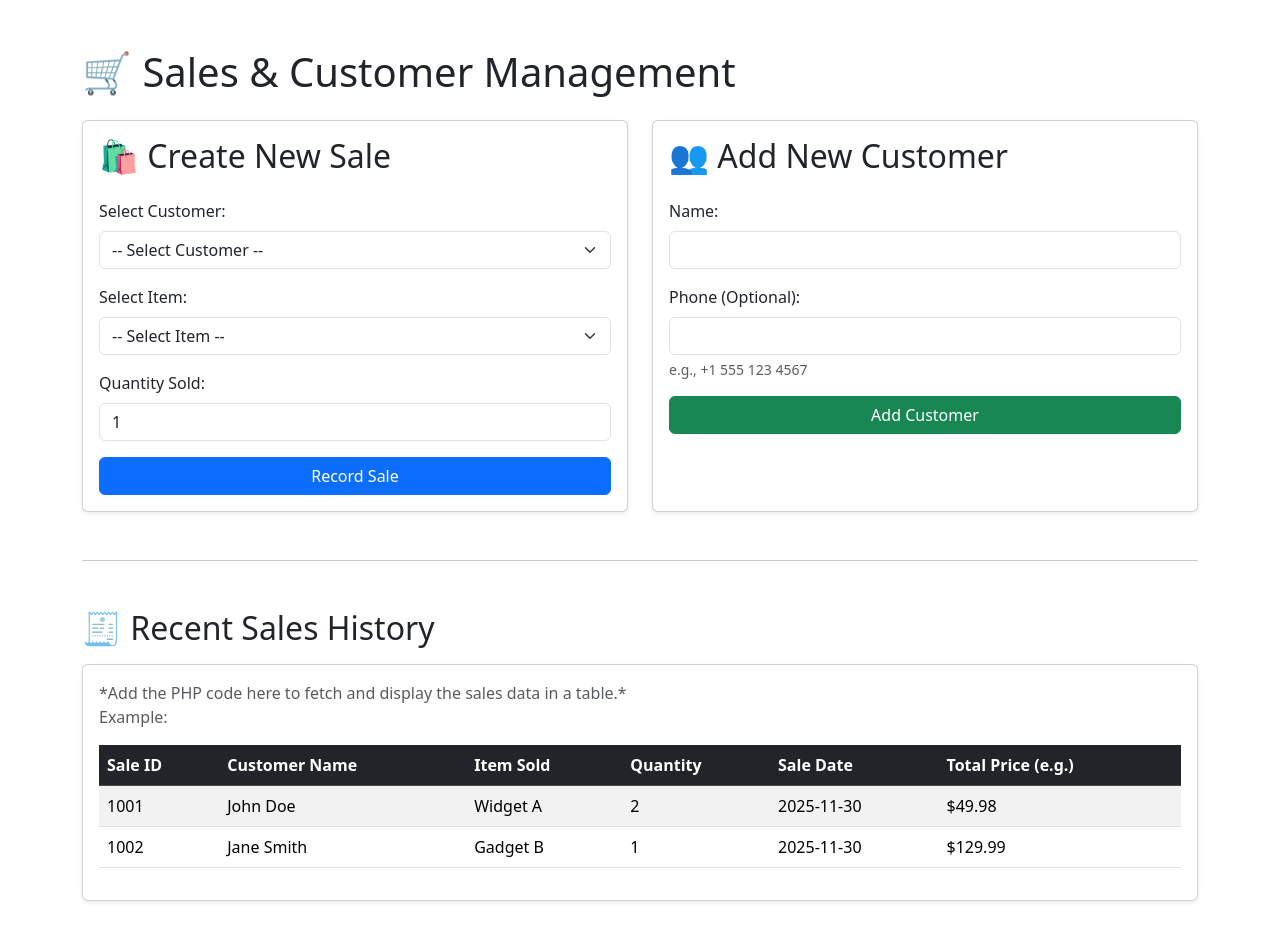
After one commit to johncarlo03/Mini-ERP-System, a PHP site: page /user/staff/fksales.php in a window 1280 px wide. The commit adds this page. Run offline with PHP 8.4, Linux system fonts and the light colour scheme; data that the repository does not hold is empty.

Commit message:
folder changes + sales

```diff
--- /dev/null
+++ b/backend/sell.php
@@ -0,0 +1,86 @@
+<?php
+require '../../db.php';
+
+$message = '';
+
+
+        $customer_sql = "SELECT id, name FROM customers ORDER BY name ASC";
+        $customers = $conn->query($customer_sql)->fetchAll();
+
+        $inventory_sql = "SELECT id, item_name, qty FROM inventory ORDER BY item_name ASC";
+        $items = $conn->query($inventory_sql)->fetchAll();
+
+if($_SERVER["REQUEST_METHOD"] == "POST" && ($_POST['action'] ?? '') == 'add_customer'){
+    $name = trim($_POST['customer_name']);
+    $phone = trim($_POST['customer_phone']);
+    //  $user_id = $_SESSION['id'];
+
+    if(!empty($name)){
+        try{
+            $sql = "INSERT INTO customers (name, phone) VALUES (?, ?)";
+            $stmt = $conn->prepare($sql);
+            $stmt->execute([$name, $phone]);
+
+            header("Location: sales.php?success=1");
+            exit();
+
+            // $log_sql = "INSERT INTO audit_logs (user_id, action, date_time) VALUES (?, ?, NOW())";
+            // $log_stmt = $conn->prepare($log_sql);
+            // $log_stmt->execute([$user_id, "customer_added"]);
+        } catch (PDOException $e) {
+            $message = '<div style="color: red;">Database Error: ' . $e->getMessage() . '</div>';
+        }
+    }
+}
+
+    if($_SERVER["REQUEST_METHOD"] == "POST" && ($_POST['action'] ?? '') == 'create_sale'){
+        $customer_id = $_POST['customer_id'];
+        $item_id = $_POST['item_id'];
+        $sold_qty = $_POST['qty'];
+        //  $user_id = $_SESSION['id'];
+
+        if ($customer_id < 0 || $item_id < 0 || $sold_qty <= 0){
+            $message = '<div style="color: red;">Error: Please select a customer, item, and enter a valid quantity.</div>';
+        } else {
+            $conn->beginTransaction();
+
+            $stock_check_sql = "SELECT qty, item_name FROM inventory WHERE id = ?";
+            $stock_stmt = $conn->prepare($stock_check_sql);
+            $stock_stmt->execute([$item_id]);
+            $item_data = $stock_stmt->fetch();
+
+            if(!$item_data || $item_data['qty'] < $sold_qty){
+                $conn->rollback();
+                $message = '<div style="color: red;">Error: Insufficient stock for ' . htmlspecialchars($item_data['item_name'] ?? 'item') . '. Only ' . ($item_data['qty'] ?? 0) . ' available.</div>';
+            } else {
+                $sale_sql = "INSERT INTO sales (customer_id, item_id, qty, date_created) VALUES (?, ?, ?, NOW())";
+                $sale_stmt = $conn->prepare($sale_sql);
+                $sale_stmt->execute([$customer_id, $item_id, $sold_qty]);
+
+                $update_sql = "UPDATE inventory SET qty = qty - ? WHERE id = ?";
+                $update_stmt = $conn->prepare($update_sql);
+                $update_stmt->execute([$sold_qty, $item_id]);
+
+                $conn->commit();
+                $inventory_sql = "SELECT id, item_name, qty FROM inventory ORDER BY item_name ASC";
+                $items = $conn->query($inventory_sql)->fetchAll();
+                $message = '<div style="color: green;">Sale recorded successfully! Inventory updated.</div>';
+                // $log_sql = "INSERT INTO audit_logs (user_id, action, date_time) VALUES (?, ?, NOW())";
+                // $log_stmt = $conn->prepare($log_sql);
+                // $log_stmt->execute([$user_id, "Sale" . $item_data['item_name']]);
+            }
+
+
+        }
+    }
+
+    $recent_sql = "SELECT s.id AS sale_id, c.name AS customer_name, i.item_name, s.qty AS quantity_sold, s.date_created
+                   FROM sales s
+                   JOIN customers c ON s.customer_id = c.id
+                   JOIN inventory i ON s.item_id = i.id
+                   ORDER BY s.date_created DESC
+                   LIMIT 10";
+
+    $sales_history = $conn->query($recent_sql)->fetchAll();
+
+?>
--- a/user/admin/admin.php
+++ b/user/admin/admin.php
@@ -19,7 +19,7 @@ if (!isset($_SESSION['id'])) {
     <a href="staff_creation.php">Staffs</a>
     <a href="inventory_management.php">Inventory Management</a>
 
-    <form action="../../api/logout.php" method="POST">
+    <form action="../../backend/logout.php" method="POST">
         <button type="submit">Logout</button>
     </form>
 
--- a/user/admin/inventory_management.php
+++ b/user/admin/inventory_management.php
@@ -1,6 +1,6 @@
 <?php
 
-include "../../api/inventory.php";
+include "../../backend/inventory.php";
 
 ?>
 
@@ -40,7 +40,7 @@ include "../../api/inventory.php";
                 <button type="submit">Add Item to Stock</button>
             </form>
 
-            <form action="../../api/delete_item.php" method="POST">
+            <form action="../../backend/delete_item.php" method="POST">
                 <input type="hidden" id="delete_product_id" name="delete_id">
                 <button type="submit"  id="deleteBtn" disabled>Delete</button>
                 </form>
@@ -84,7 +84,7 @@ include "../../api/inventory.php";
                                 )">
                                     Edit
                                 </button>
-                                 <form action="../../api/delete_item.php" method="POST">
+                                 <form action="../../backend/delete_item.php" method="POST">
                                     <input type="hidden" value="<?php echo htmlspecialchars($item['id']); ?>"name="delete_id">
                                     <button type="submit">Delete</button>
                                 </form>
--- a/user/admin/staff_creation.php
+++ b/user/admin/staff_creation.php
@@ -1,5 +1,5 @@
 <?php
-include "../../api/create_staff.php";
+include "../../backend/create_staff.php";
 ?>
 
 <!DOCTYPE html>
--- /dev/null
+++ b/user/staff/fksales.php
@@ -0,0 +1,147 @@
+<?php
+include "../../backend/sell.php";
+// NOTE: I am assuming the variables $message, $customers, $items, and $sales are defined and populated in '../../backend/sell.php'
+?>
+<!DOCTYPE html>
+<html lang="en">
+<head>
+    <meta charset="UTF-8">
+    <meta name="viewport" content="width=device-width, initial-scale=1.0">
+    <title>Mini ERP - Sales & CRM</title>
+    <link href="https://cdn.jsdelivr.net/npm/bootstrap@5.3.3/dist/css/bootstrap.min.css" rel="stylesheet" integrity="sha384-QWTKZyjpPEjISv5WaRU9OFeRpok6YctnYmDr5pNlyT2bRjXh0JMhjY6hW+ALEwIH" crossorigin="anonymous">
+</head>
+<body>
+    <div class="container my-5">
+        <h1 class="mb-4"><i class="bi bi-cart"></i> 🛒 Sales & Customer Management</h1>
+
+        <?php if (!empty($message)): ?>
+            <div class="alert alert-info alert-dismissible fade show" role="alert">
+                <?php echo $message; ?>
+                <button type="button" class="btn-close" data-bs-dismiss="alert" aria-label="Close"></button>
+            </div>
+        <?php endif; ?>
+
+        <div class="row g-4 mb-5">
+            <div class="col-md-6">
+                <div class="card shadow-sm h-100">
+                    <div class="card-body">
+                        <h2 class="card-title mb-4">🛍️ Create New Sale</h2>
+
+                        <form method="POST" action="sales.php">
+                            <input type="hidden" name="action" value="create_sale">
+
+                            <div class="mb-3">
+                                <label for="customer_id" class="form-label">Select Customer:</label>
+                                <select id="customer_id" name="customer_id" class="form-select" required>
+                                    <option value="">-- Select Customer --</option>
+                                    <?php foreach ($customers as $customer): ?>
+                                        <option value="<?php echo htmlspecialchars($customer['id']); ?>">
+                                            <?php echo htmlspecialchars($customer['name']); ?>
+                                        </option>
+                                    <?php endforeach; ?>
+                                </select>
+                            </div>
+
+                            <div class="mb-3">
+                                <label for="item_id" class="form-label">Select Item:</label>
+                                <select id="item_id" name="item_id" class="form-select" required>
+                                    <option value="">-- Select Item --</option>
+                                    <?php foreach ($items as $item):
+                                        $stock_info = isset($item['qty']) ? " (Stock: " . htmlspecialchars($item['qty']) . ")" : "";
+                                    ?>
+                                        <option value="<?php echo htmlspecialchars($item['id']); ?>">
+                                            <?php echo htmlspecialchars($item['item_name']) . $stock_info; ?>
+                                        </option>
+                                    <?php endforeach; ?>
+                                </select>
+                            </div>
+
+                            <div class="mb-3">
+                                <label for="qty" class="form-label">Quantity Sold:</label>
+                                <input type="number" id="qty" name="qty" class="form-control" required min="1" value="1">
+                            </div>
+
+                            <button type="submit" class="btn btn-primary w-100">Record Sale</button>
+                        </form>
+                    </div>
+                </div>
+            </div>
+
+            <div class="col-md-6">
+                <div class="card shadow-sm h-100">
+                    <div class="card-body">
+                        <h2 class="card-title mb-4">👥 Add New Customer</h2>
+
+                        <form method="POST" action="sales.php">
+                            <input type="hidden" name="action" value="add_customer">
+
+                            <div class="mb-3">
+                                <label for="customer_name" class="form-label">Name:</label>
+                                <input type="text" id="customer_name" name="customer_name" class="form-control" required>
+                            </div>
+
+                            <div class="mb-3">
+                                <label for="customer_phone" class="form-label">Phone (Optional):</label>
+                                <input type="text" id="customer_phone" name="customer_phone" class="form-control">
+                                <div class="form-text">e.g., +1 555 123 4567</div>
+                            </div>
+
+                            <button type="submit" class="btn btn-success w-100">Add Customer</button>
+                        </form>
+                    </div>
+                </div>
+            </div>
+        </div>
+
+        <hr>
+
+        <div class="mt-5">
+            <h2 class="mb-3">🧾 Recent Sales History</h2>
+
+            <div class="card shadow-sm">
+                <div class="card-body">
+                    <p class="text-muted">
+                        *Add the PHP code here to fetch and display the sales data in a table.*
+                        <br>
+                        Example:
+                    </p>
+                    <div class="table-responsive">
+                        <table class="table table-striped table-hover">
+                            <thead class="table-dark">
+                                <tr>
+                                    <th>Sale ID</th>
+                                    <th>Customer Name</th>
+                                    <th>Item Sold</th>
+                                    <th>Quantity</th>
+                                    <th>Sale Date</th>
+                                    <th>Total Price (e.g.)</th>
+                                </tr>
+                            </thead>
+                            <tbody>
+                                <tr>
+                                    <td>1001</td>
+                                    <td>John Doe</td>
+                                    <td>Widget A</td>
+                                    <td>2</td>
+                                    <td>2025-11-30</td>
+                                    <td>$49.98</td>
+                                </tr>
+                                <tr>
+                                    <td>1002</td>
+                                    <td>Jane Smith</td>
+                                    <td>Gadget B</td>
+                                    <td>1</td>
+                                    <td>2025-11-30</td>
+                                    <td>$129.99</td>
+                                </tr>
+                                </tbody>
+                        </table>
+                    </div>
+                </div>
+            </div>
+        </div>
+    </div>
+
+    <script src="https://cdn.jsdelivr.net/npm/bootstrap@5.3.3/dist/js/bootstrap.bundle.min.js" integrity="sha384-YvpcrYf0tY3lHB60NNkmXc5s9fDVZLESaAA55NDzOxhy9GkcIdslK1eN7N6jIeHz" crossorigin="anonymous"></script>
+</body>
+</html>
--- a/user/staff/staff.php
+++ b/user/staff/staff.php
@@ -16,7 +16,7 @@ if (!isset($_SESSION['id'])) {
     <title>Document</title>
 </head>
 <body>
-    <form action="../../api/logout.php" method="POST">
+    <form action="../../backend/logout.php" method="POST">
         <button type="submit">Logout</button>
     </form>
 
```
Also changed, not shown: user/staff/sales.php (added, +103 -0 lines), backend/create_staff.php (renamed from api/create_staff.php), backend/delete_item.php (renamed from api/delete_item.php), backend/inventory.php (renamed from api/inventory.php), backend/login_api.php (renamed from api/login_api.php), backend/logout.php (renamed from api/logout.php), backend/supplier.php (added).
